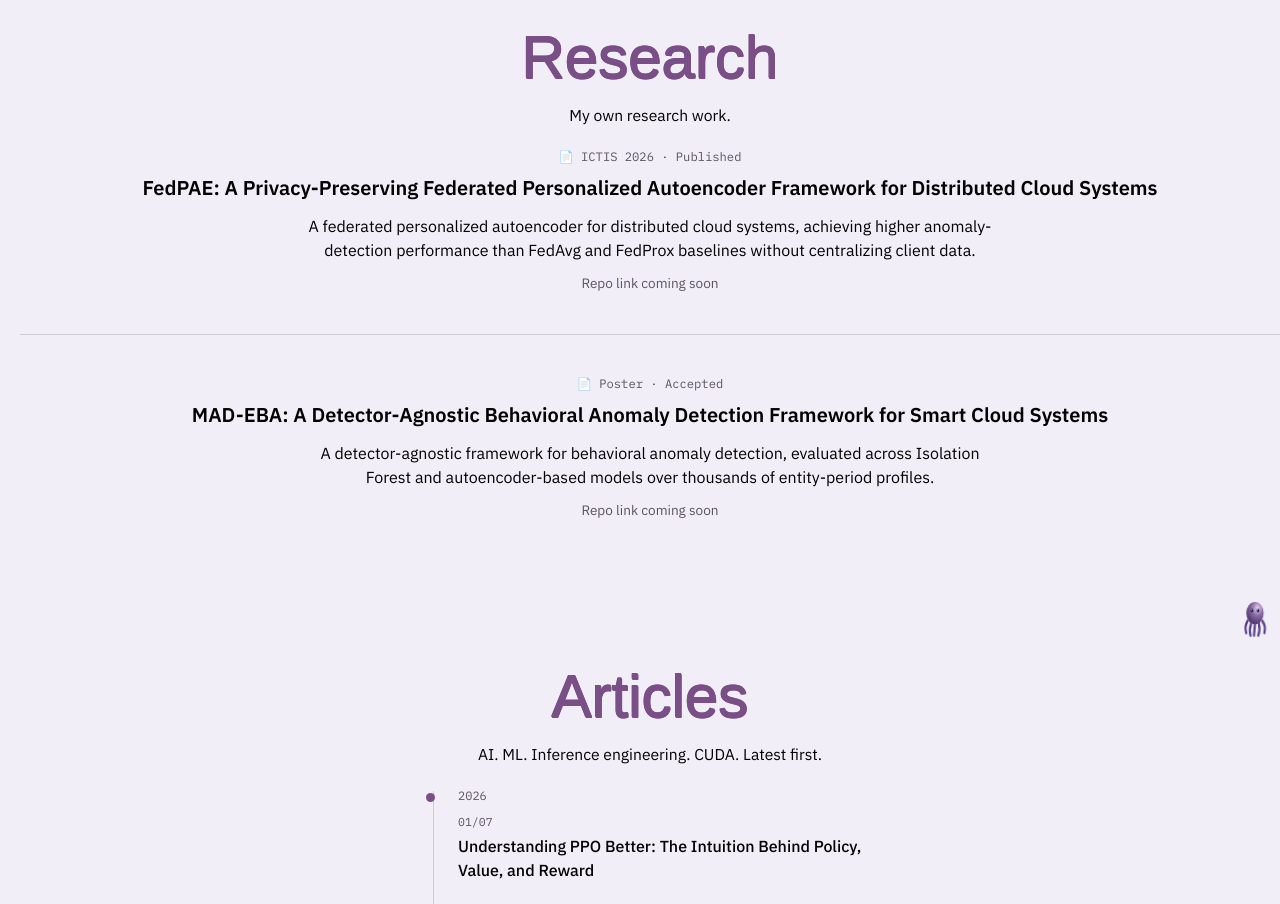
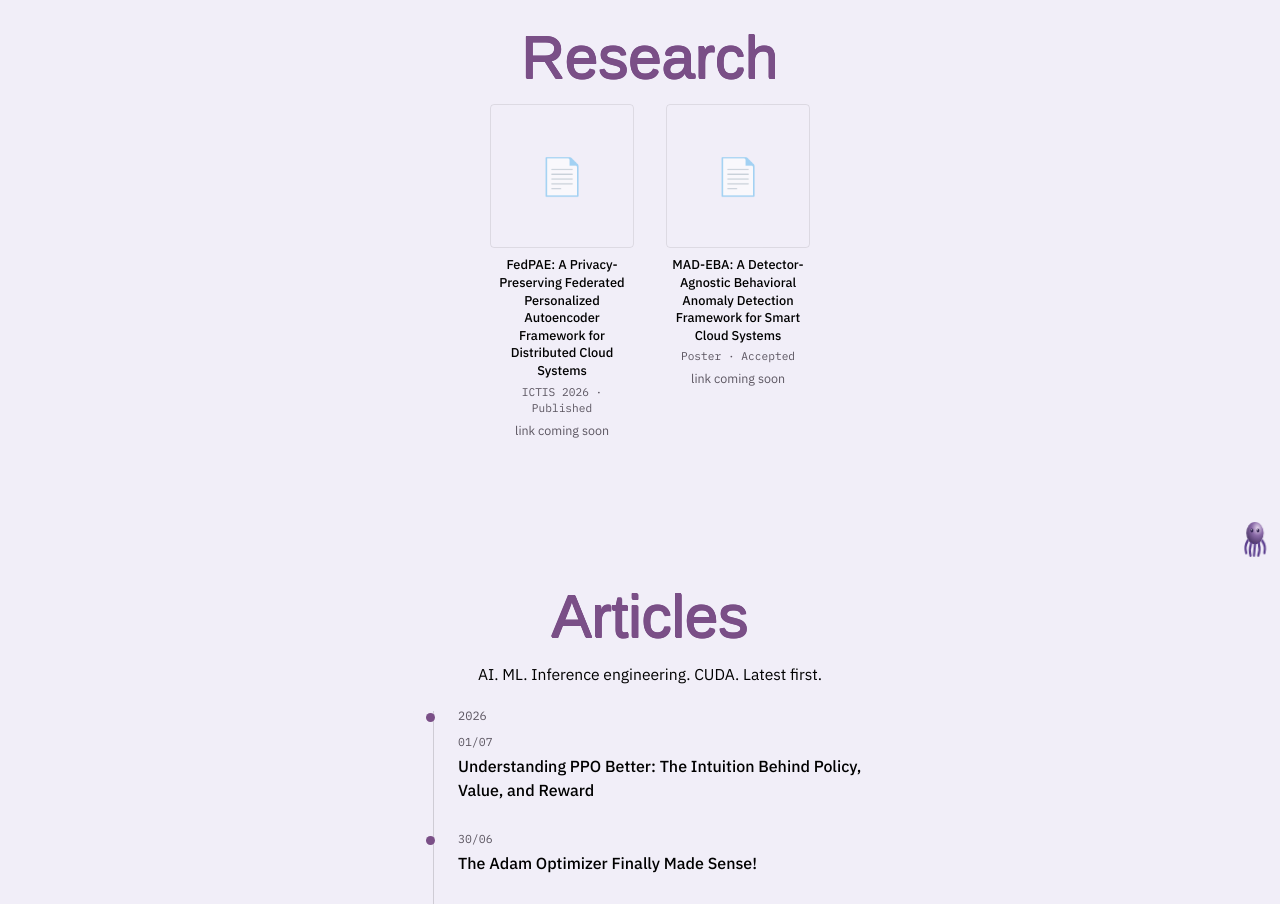
Before and after one commit to pranathi000/portfolio, a Next.js app: page / in a window 1280 px wide. Shown: the part 1077-1981 px from the top of the page. Built offline with nearby package versions, Linux system fonts and the light colour scheme; a web font is replaced by a local one.

Commit message:
Update Research.tsx

```diff
--- a/components/Research.tsx
+++ b/components/Research.tsx
@@ -1,10 +1,35 @@
 import Section from "./Section";
-import WorkList from "./WorkList";
 import { research } from "@/lib/data";
+
 export default function Research() {
   return (
-    <Section id="research" title="Research" sub="My own research work." centered>
-      <WorkList items={research} centered />
+    <Section id="research" title="Research" centered>
+      <div className="flex flex-wrap justify-center gap-8">
+        {research.map((w) => (
+          <div key={w.title} className="w-36 text-center">
+            {w.link ? (
+              <a href={w.link} target="_blank" rel="noopener" className="block">
+                <div className="w-36 h-36 border border-black rounded flex items-center justify-center text-4xl hover:bg-black/5 transition-colors">
+                  📄
+                </div>
+              </a>
+            ) : (
+              <div className="w-36 h-36 border border-rule rounded flex items-center justify-center text-4xl opacity-60">
+                📄
+              </div>
+            )}
+            <div className="text-[0.8rem] font-medium mt-2 leading-snug">{w.title}</div>
+            <div className="font-mono text-[0.7rem] text-faint mt-1">{w.tag}</div>
+            {w.link ? (
+              <a href={w.link} target="_blank" rel="noopener" className="text-[0.78rem] inline-block mt-1">
+                view →
+              </a>
+            ) : (
+              <span className="text-faint text-[0.78rem] inline-block mt-1">link coming soon</span>
+            )}
+          </div>
+        ))}
+      </div>
     </Section>
   );
 }
```
